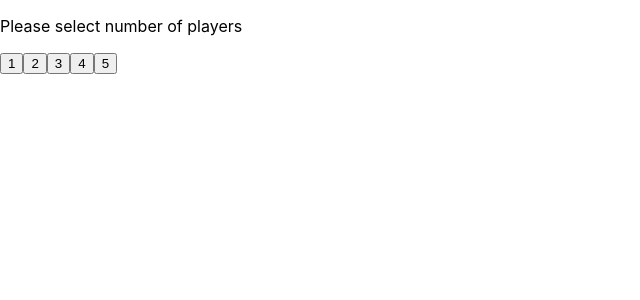
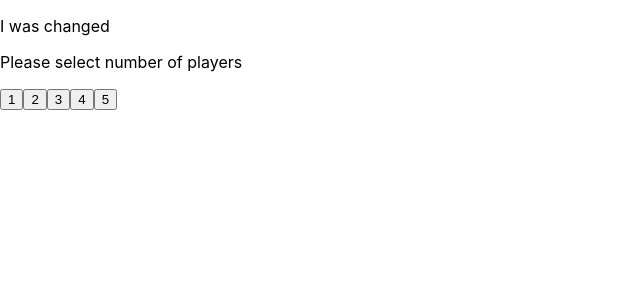
Before and after one commit to kfodex01/roll-for-the-galaxy-react, a React (Create React App) app: page / in a window 1280 px wide. Shown: the top 300 px of the page, without its empty margins (0-640 px from the left). Built offline with nearby package versions, Linux system fonts and the light colour scheme; what chance would draw is missing.

Commit message:
Basic Change.

```diff
--- a/src/components/StartForm.js
+++ b/src/components/StartForm.js
@@ -9,6 +9,7 @@ class StartForm extends React.Component {
     render() {
         return (
             <div data-testid='start-form'>
+                <p>I was changed</p>
                 <p>{'Please select number of players'}</p>
                 <div>
                     <button onClick={() => this.buildPlayersAndHideForm(1)}>{'1'}</button>
```
